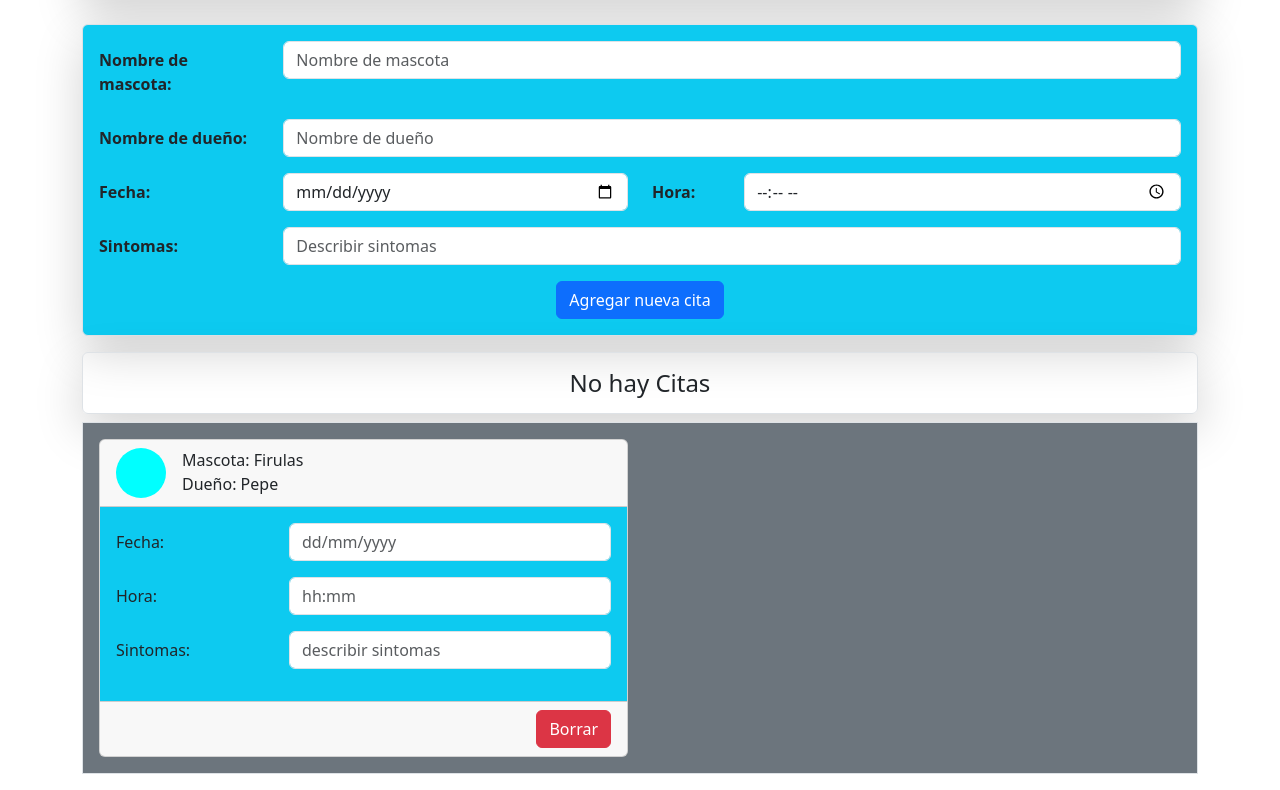
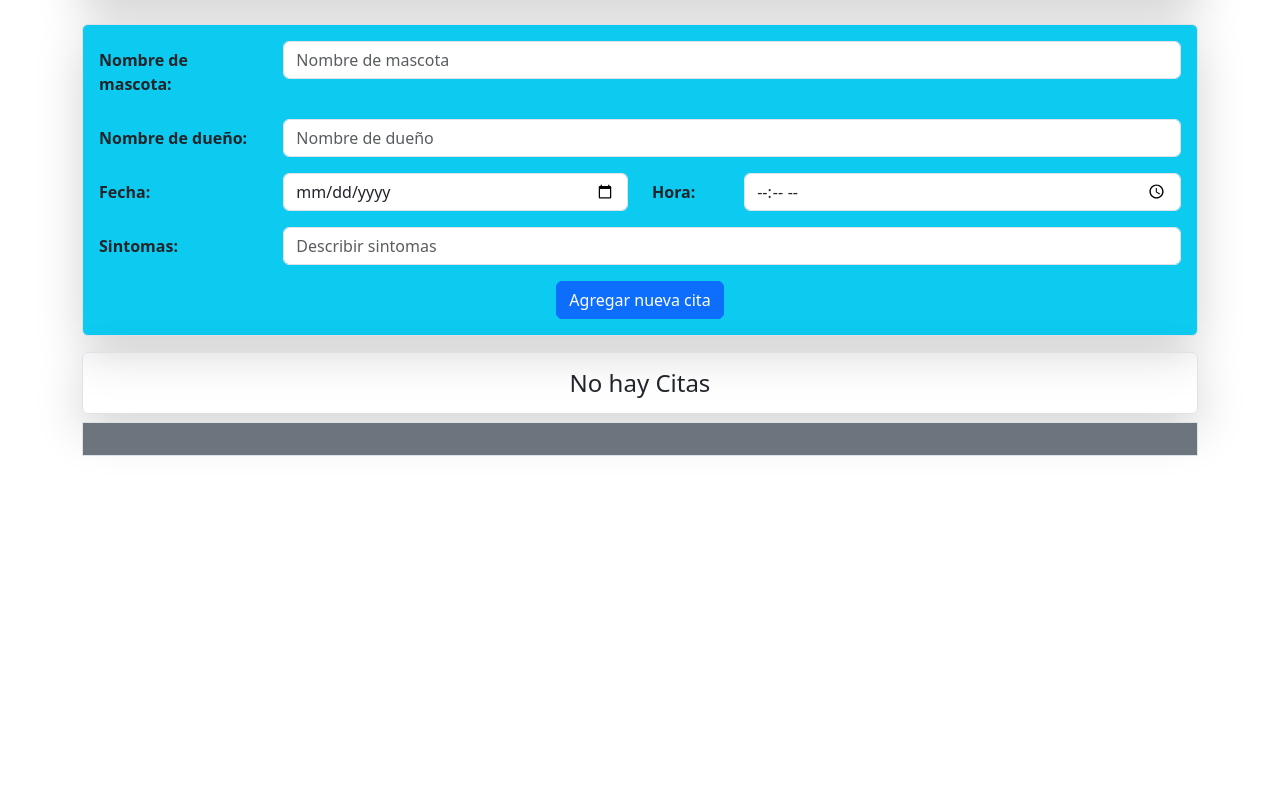
Before and after one commit to julianDev94/citasVeterinaria, a React (Vite) app: page / in a window 1280 px wide. Shown: the part 292-1082 px from the top of the page. After the commit the page ends 800 px from the top, so only its background shows below. Built offline with nearby package versions, Linux system fonts and the light colour scheme.

Commit message:
recibo como parametro el objeto destructurador de citas y lo utilizo en las card que se van a renderizar. Soluciono ademas unos warning con  el tema de los value en los input  agregandole el atributo readOnly

```diff
--- a/src/App.jsx
+++ b/src/App.jsx
@@ -18,7 +18,7 @@ function App() {
   useEffect(()=>{
     const citasStorage = JSON.parse(localStorage.getItem("citasKey")) || [];
     setCitas(citasStorage);
-  },[])
+  },[]);
 
 
   return (
@@ -26,7 +26,7 @@ function App() {
       <Container>
         <TituloVeterinaria />
         <FormularioVeterinaria  agregarCita={agregarCita} />
-        <CitasVeterinaria />
+        <CitasVeterinaria citas={citas} />
       </Container>
     </section>
   );
--- a/src/components/CitasVeterinaria.jsx
+++ b/src/components/CitasVeterinaria.jsx
@@ -1,12 +1,12 @@
 import { Button, Card, Col, Row, Form } from "react-bootstrap";
 
-const CitasVeterinaria = () => {
+const CitasVeterinaria = ({ citas }) => {
   return (
     <section className="my-3">
       <h4 className="border p-3 text-center rounded shadow-lg">No hay Citas</h4>
       <article className="border p-3 bg-secondary">
         <Row xs={1} md={2} className="g-4">
-          {Array.from({ length: 1 }).map((_, idx) => (
+          {citas.map((cita, idx) => (
             <Col key={idx}>
               <Card>
                 <Card.Header className="d-flex">
@@ -14,41 +14,39 @@ const CitasVeterinaria = () => {
                     <img />
                   </div>
                   <div>
-                    <div>Mascota: Firulas</div>
-                    <div>Dueño: Pepe</div>
+                    <div>Mascota: {cita.nombreMascota}</div>
+                    <div>Dueño: {cita.nombreDuenio}</div>
                   </div>
                 </Card.Header>
                 <Card.Body className="bg-info">
-                  <Form.Group
-                    as={Row}
-                    className="mb-3"
-                    controlId="formHorizontalFecha"
-                  >
+                  <Form.Group as={Row} className="mb-3">
                     <Form.Label column sm={2} md={4}>
                       Fecha:
                     </Form.Label>
                     <Col sm={10} md={8}>
-                      <Form.Control type="text" placeholder="dd/mm/yyyy" />
+                      <Form.Control
+                        type="text"
+                        placeholder="dd/mm/yyyy"
+                        value={cita.fecha}
+                        readOnly
+                      />
                     </Col>
                   </Form.Group>
-                  <Form.Group
-                    as={Row}
-                    className="mb-3"
-                    controlId="formHorizontalHora"
-                  >
+                  <Form.Group as={Row} className="mb-3">
                     <Form.Label column sm={2} md={4}>
                       Hora:
                     </Form.Label>
                     <Col sm={10} md={8}>
-                      <Form.Control type="text" placeholder="hh:mm" />
+                      <Form.Control
+                        type="text"
+                        placeholder="hh:mm"
+                        value={cita.hora}
+                        readOnly
+                      />
                     </Col>
                   </Form.Group>
 
-                  <Form.Group
-                    as={Row}
-                    className="mb-3"
-                    controlId="formHorizontalSintomas"
-                  >
+                  <Form.Group as={Row} className="mb-3">
                     <Form.Label column sm={2} md={4}>
                       Sintomas:
                     </Form.Label>
@@ -56,6 +54,8 @@ const CitasVeterinaria = () => {
                       <Form.Control
                         type="text"
                         placeholder="describir sintomas"
+                        value={cita.sintoma}
+                        readOnly
                       />
                     </Col>
                   </Form.Group>
```
